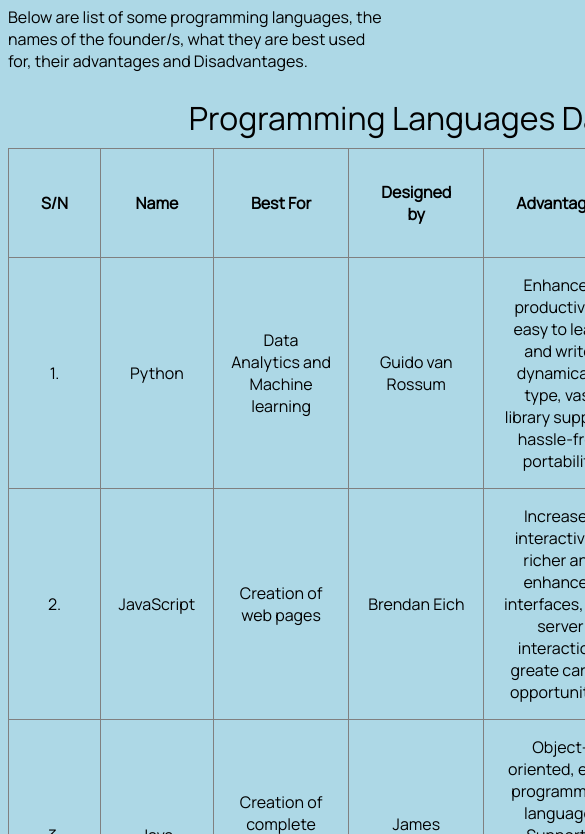
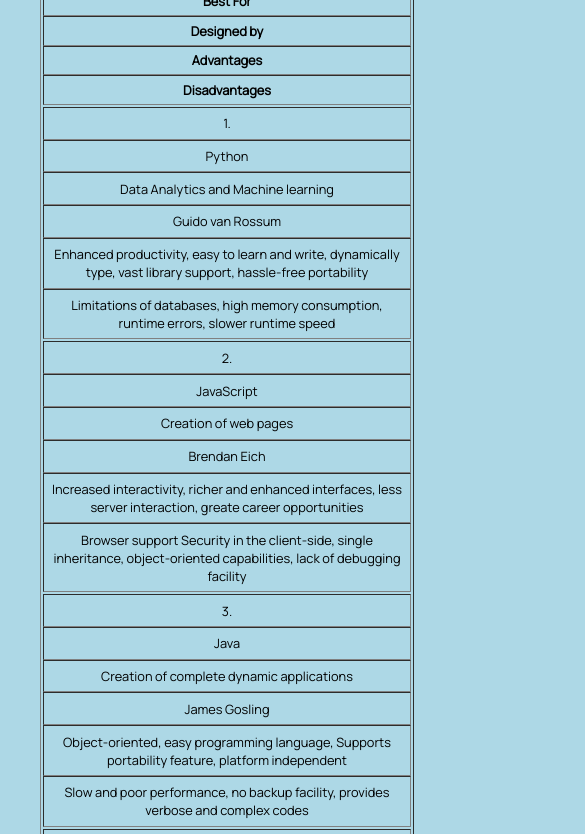
Before and after one commit to tuhamworld/programming-languages-data, a plain HTML site: page index.html in a window 390 px wide. Shown: the part 125-959 px from the top of the page, 585 px wide, since content can reach past the window. Drawn offline with Linux system fonts and the light colour scheme.

Commit message:
responsiveness

```diff
--- a/assets/css/index.css
+++ b/assets/css/index.css
@@ -9,6 +9,10 @@
     --border-color: #000;
     --white-color: #fff;
     --background-color: lightblue;
+}
+
+.container table {
+    width: 100%;
 }
 
 caption {
@@ -27,12 +31,43 @@
     text-align: center;
 }
 
+.container {
+    margin: 0 auto;
+}
 
 /* Media queries */
 
-@media (max-width: 768px) {
-    table {
+@media (max-width: 968px) {
+    .container {
         width: 100%;
-        border-collapse: collapse;
+        font-size: 80%;
     }
+
+    .container table {
+        /* border-collapse: collapse; */
+        width: 100%;
+        margin: 2rem;
+    }
+
+    table caption {
+        font-size: 80%;
+        margin: 0.1rem 0rem;
+    }
+
+
+    table th {
+        padding: 0.3rem;
+        text-align: center;
+        display: block;
+    }
+
+    table td {
+        padding: 0.4rem;
+        text-align: center;
+        display: block;
+        width: 100%;
+        box-sizing: border-box;
+    }
+
+
 }
--- a/index.html
+++ b/index.html
@@ -17,13 +17,8 @@
 
 <body>
 
-    <h1>List of Programming Languages and Details</h1>
-    <p>
-        Below are list of some programming languages, the names of the founder/s, what they are best used for, their
-        advantages and Disadvantages.
-    </p>
 
-
+    <div class="container">
         <table border="1">
 
             <caption>Programming Languages Data</caption>
@@ -47,7 +42,8 @@
                     <td>Python</td>
                     <td>Data Analytics and Machine learning</td>
                     <td>Guido van Rossum</td>
-                <td>Enhanced productivity, easy to learn and write, dynamically type, vast library support, hassle-free
+                    <td>Enhanced productivity, easy to learn and write, dynamically type, vast library support,
+                        hassle-free
                         portability</td>
                     <td>Limitations of databases, high memory consumption, runtime errors, slower runtime speed</td>
                 </tr>
@@ -60,7 +56,8 @@
                     <td>Brendan Eich</td>
                     <td>Increased interactivity, richer and enhanced interfaces, less server interaction, greate career
                         opportunities</td>
-                <td>Browser support Security in the client-side, single inheritance, object-oriented capabilities, lack
+                    <td>Browser support Security in the client-side, single inheritance, object-oriented capabilities,
+                        lack
                         of
                         debugging facility</td>
                 </tr>
@@ -71,7 +68,8 @@
                     <td>Java</td>
                     <td>Creation of complete dynamic applications</td>
                     <td>James Gosling</td>
-                <td>Object-oriented, easy programming language, Supports portability feature, platform independent</td>
+                    <td>Object-oriented, easy programming language, Supports portability feature, platform independent
+                    </td>
                     <td>Slow and poor performance, no backup facility, provides verbose and complex codes</td>
                 </tr>
 
@@ -106,7 +104,8 @@
                     <td>C++</td>
                     <td>Supports object-oriented programming features</td>
                     <td>Bjarne Stroustrup</td>
-                <td>High portability, fast and powerful, standard libary, multi-paradigm, Mid-level programming language
+                    <td>High portability, fast and powerful, standard libary, multi-paradigm, Mid-level programming
+                        language
                     </td>
                     <td>No support for garbage pickup, uninsured system security, can cause overload functions </td>
                 </tr>
@@ -271,6 +270,8 @@
 
 
         </table>
+    </div>
+
 </body>
 
 </html>
```
Lines whose indentation alone changed are shown as unchanged.
